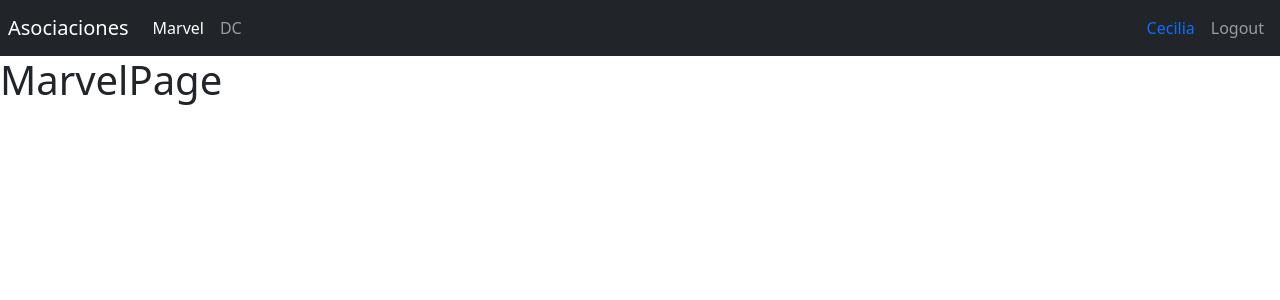
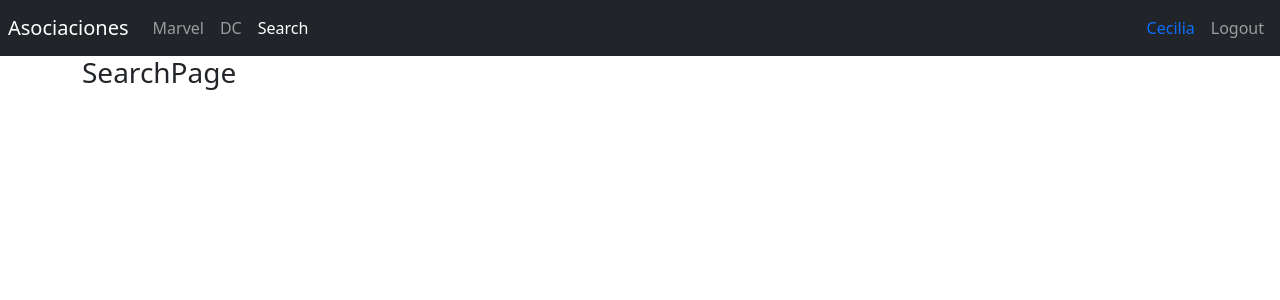
Before and after one commit to PyCeciliaReyes/heroes-spa, a React (Vite) app: page /search in a window 1280 px wide. Before the commit this address led to /marvel. Shown: the top 300 px of the page. Built offline with nearby package versions, Linux system fonts and the light colour scheme.

Commit message:
Clase: Creando un segundo Router
Se da dos vistas diferentes. No se visualiza el navbar estando en /login, y se crea 2 rutas mas

```diff
--- a/src/heroes/index.js
+++ b/src/heroes/index.js
@@ -1 +1,2 @@
 export * from './pages';
+export * from './routes/HeroesRoutes';
--- /dev/null
+++ b/src/heroes/pages/HeroPage.jsx
@@ -0,0 +1,5 @@
+export const HeroPage = () => {
+    return(
+        <h3>HeroPage</h3>
+    );
+};
--- /dev/null
+++ b/src/heroes/pages/SearchPage.jsx
@@ -0,0 +1,5 @@
+export const SearchPage = () => {
+    return(
+        <h3>SearchPage</h3>
+    );
+};
--- a/src/heroes/pages/index.js
+++ b/src/heroes/pages/index.js
@@ -1,2 +1,4 @@
 export * from './DCPage';
 export * from './MarvelPage';
+export * from './SearchPage';
+export * from './HeroPage';
--- /dev/null
+++ b/src/heroes/routes/HeroesRoutes.jsx
@@ -0,0 +1,24 @@
+import { Navigate, Route, Routes } from "react-router-dom";
+import { Navbar } from "../../ui";
+import { DCPage, HeroPage, MarvelPage, SearchPage } from "../pages";
+
+export const HeroesRoutes = () =>{
+
+    return(
+        <>
+            <Navbar/>
+            <div
+                className="container"
+            >
+                <Routes>
+                    <Route path="marvel" element={<MarvelPage/>} />
+                    <Route path="dc" element={<DCPage/>} />
+                    <Route path="search" element={<SearchPage/>} />
+                    <Route path="heroe" element={<HeroPage/>} />
+
+                    <Route path="/" element={<Navigate to='marvel'/>} />
+                </Routes>
+            </div>
+        </>
+    )
+};
--- a/src/router/AppRouter.jsx
+++ b/src/router/AppRouter.jsx
@@ -1,18 +1,16 @@
-import { Navigate, Route, Routes } from "react-router-dom";
-import { MarvelPage, DCPage } from "../heroes";
+import { Route, Routes } from "react-router-dom";
+import { HeroesRoutes } from "../heroes";
 import { LoginPage } from "../auth";
-import { Navbar } from "../ui";
+
 
 
 export const AppRouter = () => {
+
     return(
         <>
-            <Navbar/>
             <Routes>
-                <Route path="marvel" element={<MarvelPage/>} />
-                <Route path="dc" element={<DCPage/>} />
                 <Route path="login" element={<LoginPage/>} />
-                <Route path="/*" element={<Navigate to='marvel'/>} />
+                <Route path="/*" element={<HeroesRoutes/>} />
             </Routes>
         </>
     );
--- a/src/ui/components/NavBar.jsx
+++ b/src/ui/components/NavBar.jsx
@@ -28,6 +28,12 @@
                     >
                         DC
                     </NavLink>
+                    <NavLink
+                        className={({isActive}) => `nav-item nav-link ${ isActive ? 'active' : ''}`}
+                        to="/search"
+                    >
+                        Search
+                    </NavLink>
                 </div>
             </div>
 
```
